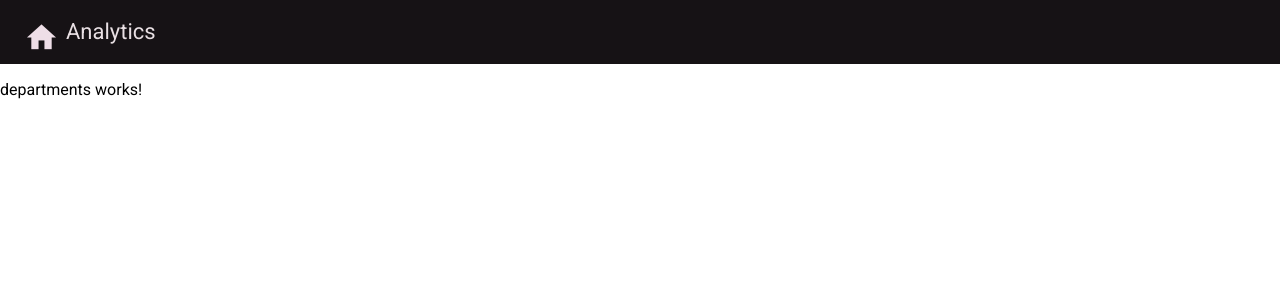
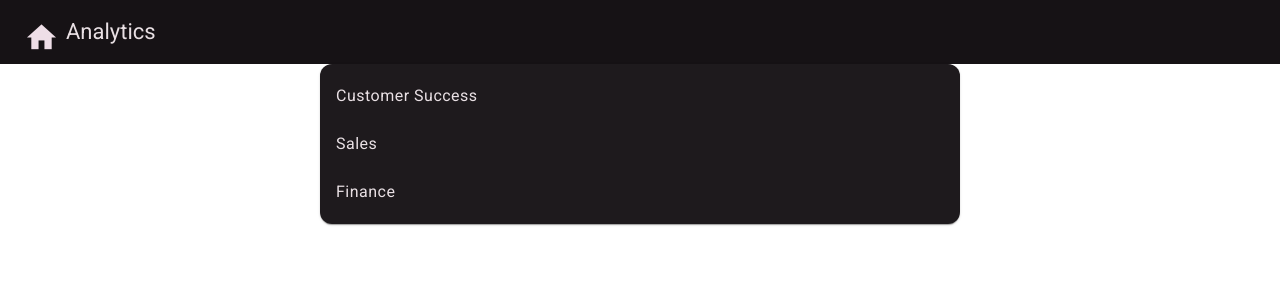
Before and after one commit to LordMamoo/HR-Timesheet, an Angular app: page /departments in a window 1280 px wide. Shown: the top 300 px of the page. Built offline with nearby package versions, Linux system fonts and the light colour scheme.

Commit message:
added departments list

```diff
--- a/src/app/app.module.ts
+++ b/src/app/app.module.ts
@@ -13,9 +13,9 @@
 @NgModule({
   declarations: [
     AppComponent,
-    DepartmentsComponent,
     TimesheetComponent,
     AnalyticsComponent,
+    DepartmentsComponent,
     TopNavbarComponent,
     AnalyticsTableComponent
   ],
--- a/src/app/components/departments/departments.component.html
+++ b/src/app/components/departments/departments.component.html
@@ -1 +1,9 @@
-<p>departments works!</p>
+<div>
+    <mat-card>
+        <mat-list>
+            <mat-list-item *ngFor="let department of departments">
+                {{department.name}}
+            </mat-list-item>
+        </mat-list>
+    </mat-card>
+</div>
--- a/src/app/components/departments/departments.component.scss
+++ b/src/app/components/departments/departments.component.scss
@@ -0,0 +1,10 @@
+mat-card {
+    width: 50%;
+    margin: auto;
+}
+
+mat-list-item:hover {
+    background-color: #E0E0E0;
+    border-radius: 5px;
+    cursor: pointer;
+}
--- a/src/app/components/departments/departments.component.ts
+++ b/src/app/components/departments/departments.component.ts
@@ -1,4 +1,6 @@
-import { Component } from '@angular/core';
+import { Component, OnInit } from '@angular/core';
+import { DepartmentsService } from '../../services/departments.service';
+import { Department } from '../../interfaces/department';
 
 @Component({
   selector: 'app-departments',
@@ -6,6 +8,14 @@
   templateUrl: './departments.component.html',
   styleUrl: './departments.component.scss'
 })
-export class DepartmentsComponent {
+export class DepartmentsComponent implements OnInit {
+  departments: Department[];
 
+  constructor(
+    private departmentsService: DepartmentsService,
+  ) { }
+
+  ngOnInit(): void {
+    this.departments = this.departmentsService.departments;
+  }
 }
--- /dev/null
+++ b/src/app/interfaces/department.ts
@@ -0,0 +1,4 @@
+export interface Department {
+    id: string;
+    name: string;
+}
--- /dev/null
+++ b/src/app/services/departments.service.ts
@@ -0,0 +1,13 @@
+import { Injectable } from '@angular/core';
+import { Department } from '../interfaces/department';
+
+@Injectable({
+  providedIn: 'root'
+})
+export class DepartmentsService {
+  departments: Department[] = [
+    {id: '1', name: 'Customer Success'},
+    {id: '2', name: 'Sales'},
+    {id: '3', name: 'Finance'},
+  ];
+}
```
Also changed, not shown: src/app/modules/material/material.module.ts (+8 -2 lines), 1 other file (tests, documents, lock files or other folders).
